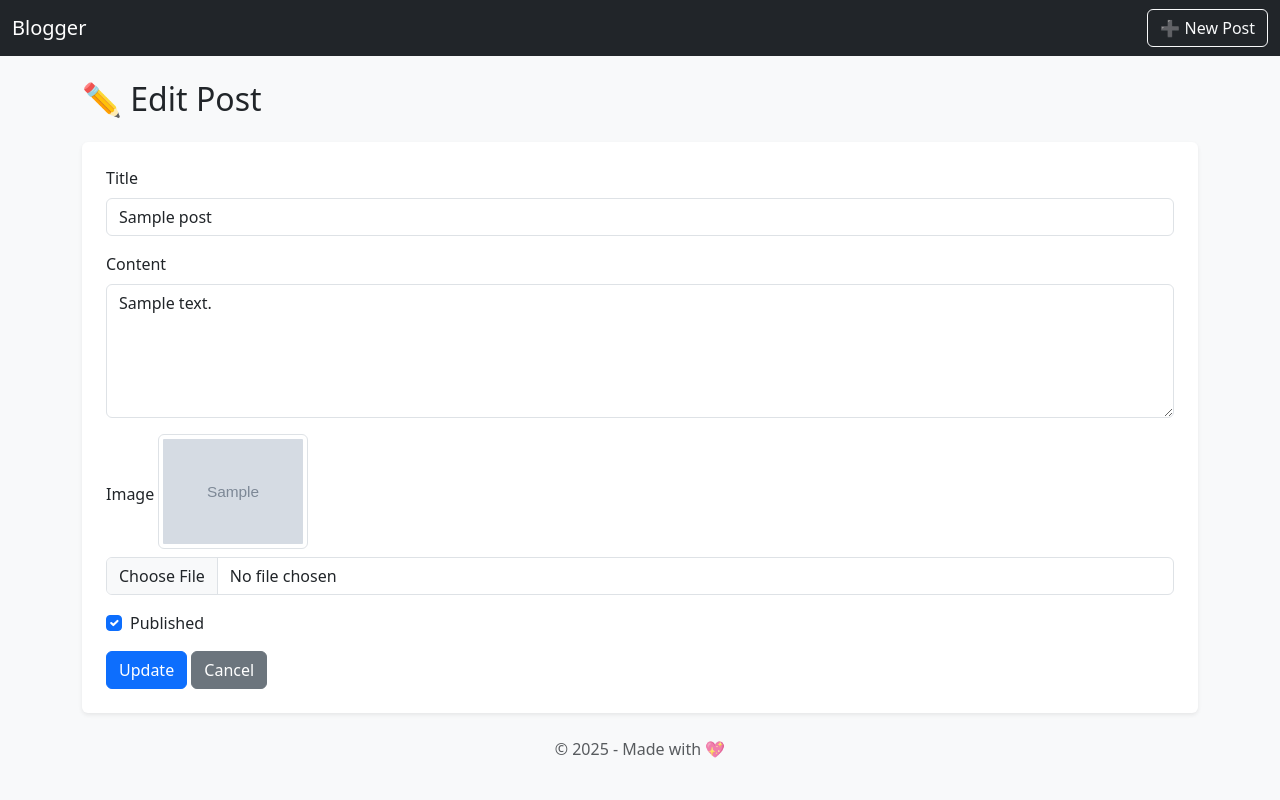
After one commit to T-Python-25-June-15/LAB-ORM-1, a Django app: page /1/edit/ in a window 1280 px wide. The commit adds this page. Run offline with Django 5.2, Linux system fonts and the light colour scheme; tables that the repository leaves empty hold one stand-in row (values such as "Sample post"); grey boxes marked "Sample" are stand-in pictures.

Commit message:
Add image upload, post detail view, edit and delete functionality

```diff
--- a/Blogger/Blogger/settings.py
+++ b/Blogger/Blogger/settings.py
@@ -11,7 +11,7 @@ https://docs.djangoproject.com/en/5.2/ref/settings/
 """
 
 from pathlib import Path
-
+import os
 # Build paths inside the project like this: BASE_DIR / 'subdir'.
 BASE_DIR = Path(__file__).resolve().parent.parent
 
@@ -121,3 +121,5 @@ STATIC_URL = 'static/'
 # https://docs.djangoproject.com/en/5.2/ref/settings/#default-auto-field
 
 DEFAULT_AUTO_FIELD = 'django.db.models.BigAutoField'
+MEDIA_URL = '/media/'
+MEDIA_ROOT = os.path.join(BASE_DIR, 'media')
--- a/Blogger/Blogger/urls.py
+++ b/Blogger/Blogger/urls.py
@@ -16,8 +16,10 @@ Including another URLconf
 """
 from django.contrib import admin
 from django.urls import path, include
+from django.conf import settings
+from django.conf.urls.static import static
 
 urlpatterns = [
     path('admin/', admin.site.urls),
     path('', include('blog.urls')),
-]
+] + static(settings.MEDIA_URL, document_root=settings.MEDIA_ROOT)
--- a/Blogger/blog/models.py
+++ b/Blogger/blog/models.py
@@ -7,3 +7,4 @@ class Post(models.Model):
     content = models.TextField()
     is_published = models.BooleanField(default=True)
     published_at = models.DateTimeField()
+    image = models.ImageField(upload_to='post_images/', null=True, blank=True)  # 👈 جديد
--- a/Blogger/blog/templates/blog/add_post.html
+++ b/Blogger/blog/templates/blog/add_post.html
@@ -20,6 +20,11 @@
             <label for="is_published" class="form-check-label">Publish now</label>
         </div>
 
+        <div class="mb-3">
+            <label for="image" class="form-label">Upload Image</label>
+            <input type="file" name="image" id="image" class="form-control">
+        </div>
+
         <button type="submit" class="btn btn-primary">Publish</button>
     </form>
 {% endblock %}
--- /dev/null
+++ b/Blogger/blog/templates/blog/edit_post.html
@@ -0,0 +1,34 @@
+{% extends 'blog/base.html' %}
+{% block content %}
+<h2 class="mb-4">✏️ Edit Post</h2>
+
+<form method="post" enctype="multipart/form-data" class="bg-white p-4 shadow-sm rounded">
+    {% csrf_token %}
+
+    <div class="mb-3">
+        <label for="title" class="form-label">Title</label>
+        <input type="text" name="title" id="title" value="{{ post.title }}" class="form-control" required>
+    </div>
+
+    <div class="mb-3">
+        <label for="content" class="form-label">Content</label>
+        <textarea name="content" id="content" rows="5" class="form-control" required>{{ post.content }}</textarea>
+    </div>
+
+    <div class="mb-3">
+        <label for="image" class="form-label">Image</label>
+        {% if post.image %}
+            <img src="{{ post.image.url }}" class="img-thumbnail mb-2" width="150">
+        {% endif %}
+        <input type="file" name="image" id="image" class="form-control">
+    </div>
+
+    <div class="form-check mb-3">
+        <input type="checkbox" name="is_published" id="is_published" class="form-check-input" {% if post.is_published %}checked{% endif %}>
+        <label for="is_published" class="form-check-label">Published</label>
+    </div>
+
+    <button type="submit" class="btn btn-primary">Update</button>
+    <a href="{% url 'blog:post_detail' post.id %}" class="btn btn-secondary">Cancel</a>
+</form>
+{% endblock %}
--- a/Blogger/blog/templates/blog/home.html
+++ b/Blogger/blog/templates/blog/home.html
@@ -5,7 +5,9 @@
     {% for post in posts %}
         <div class="card mb-3 shadow-sm">
             <div class="card-body">
-                <h5 class="card-title">{{ post.title }}</h5>
+                <h5 class="card-title">   <a href="{% url 'blog:post_detail' post.id %}">
+                     {{ post.title }}
+                </a></h5>
                 <p class="card-text">{{ post.content }}</p>
                 <p class="text-muted mb-0">
                     📅 Published on {{ post.published_at|date:"d M Y - h:i A" }}
--- a/Blogger/blog/urls.py
+++ b/Blogger/blog/urls.py
@@ -6,4 +6,7 @@ app_name = 'blog'
 urlpatterns = [
     path('', views.home, name='home'),
     path('add/', views.add_post, name='add_post'),
+    path('<int:post_id>/', views.post_detail, name='post_detail'),
+    path('<int:post_id>/edit/', views.edit_post, name='edit_post'),
+    path('<int:post_id>/delete/', views.delete_post, name='delete_post'),
 ]
--- a/Blogger/blog/views.py
+++ b/Blogger/blog/views.py
@@ -12,7 +12,7 @@ def add_post(request):
         title = request.POST.get('title')
         content = request.POST.get('content')
         is_published = request.POST.get('is_published') == 'on'
-
+        image = request.FILES.get('image')
         Post.objects.create(
             title=title,
             content=content,
@@ -24,3 +24,27 @@ def add_post(request):
         return redirect('blog:home')
 
     return render(request, 'blog/add_post.html')
+
+def post_detail(request, post_id):
+    post = Post.objects.get(id=post_id)
+    return render(request, 'blog/post_detail.html', {'post': post})
+
+def edit_post(request, post_id):
+    post = Post.objects.get(id=post_id)
+    if request.method == 'POST':
+        post.title = request.POST.get('title')
+        post.content = request.POST.get('content')
+        post.is_published = request.POST.get('is_published') == 'on'
+        if request.FILES.get('image'):
+            post.image = request.FILES.get('image')
+        post.save()
+        messages.success(request, "Post updated successfully ✅")
+        return redirect('blog:post_detail', post_id=post.id)
+
+    return render(request, 'blog/edit_post.html', {'post': post})
+
+def delete_post(request, post_id):
+    post = Post.objects.get(id=post_id)
+    post.delete()
+    messages.success(request, "Post deleted 🗑️")
+    return redirect('blog:home')
```
Also changed, not shown: Blogger/blog/templates/blog/post_detail.html (added, +11 -0 lines), Blogger/blog/migrations/0002_post_image.py (added), Blogger/media/post_images/لقطة_الشاشة_٢٠٢٥-٠٧-٠٣_في_١.٢٦.٠٩م.png (added).
